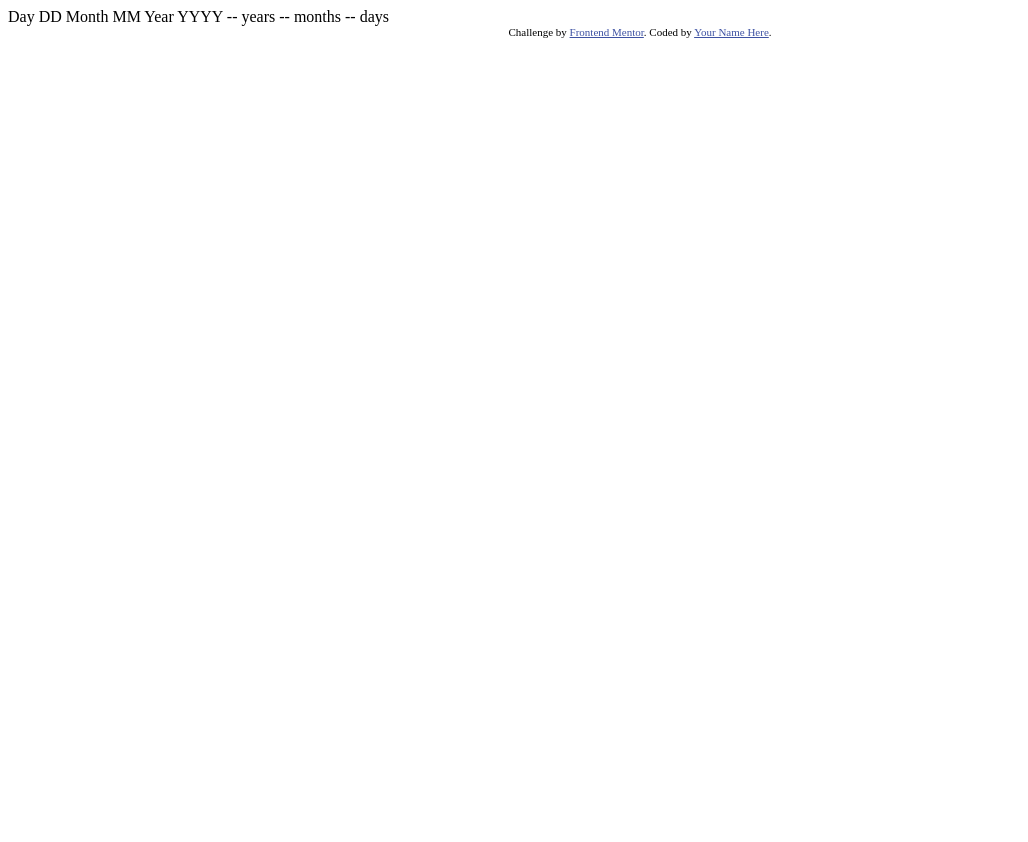
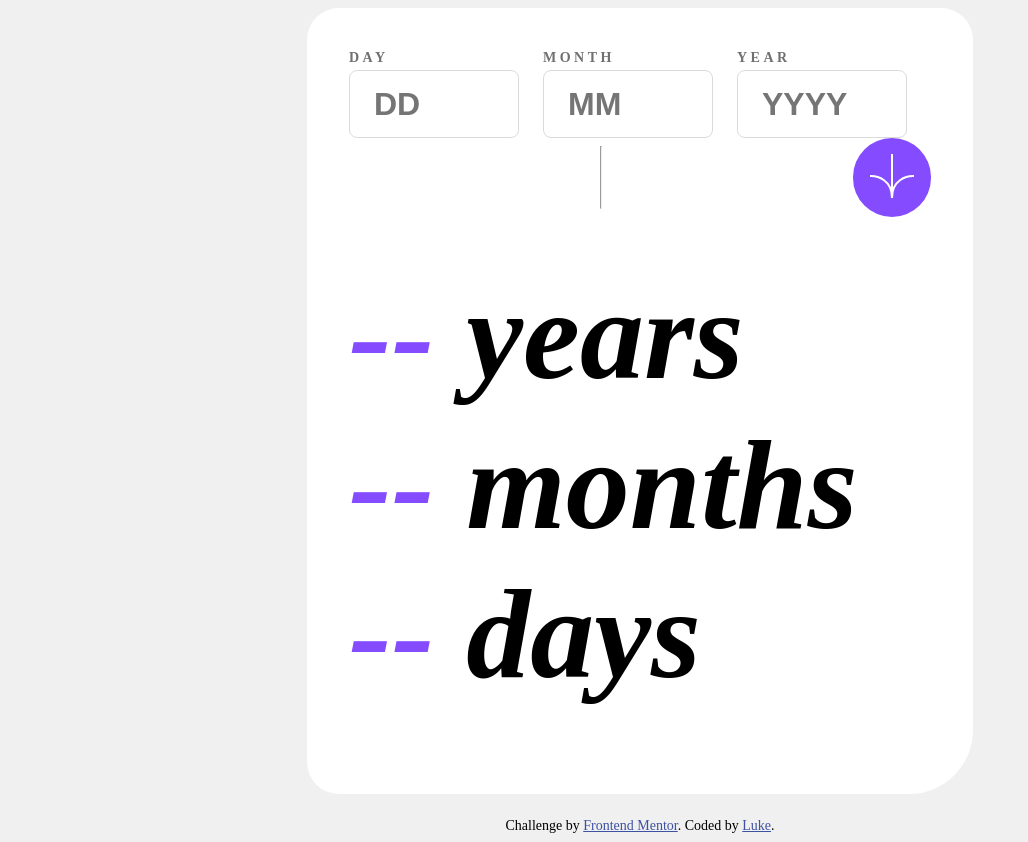
Before and after one commit to heisluke/frontend-mentor-challenges, a plain HTML site: page age-calculator-app-main/index.html in a window 1280 px wide. Shown: the whole page, without its empty margins (0-1028 px from the left). Before the commit the page ends 800 px from the top, so only its background shows below. Drawn offline with Linux system fonts and the light colour scheme.

Commit message:
ui tweaks

```diff
--- a/age-calculator-app-main/index.html
+++ b/age-calculator-app-main/index.html
@@ -3,35 +3,58 @@
 <head>
   <meta charset="UTF-8">
   <meta name="viewport" content="width=device-width, initial-scale=1.0"> <!-- displays site properly based on user's device -->
-
+  <link rel="stylesheet" href="main.css">
   <link rel="icon" type="image/png" sizes="32x32" href="./assets/images/favicon-32x32.png">
 
   <title>Frontend Mentor | Age calculator app</title>
 
   <!-- Feel free to remove these styles or customise in your own stylesheet 👍 -->
   <style>
-    .attribution { font-size: 11px; text-align: center; }
+    .attribution { font-size: 14px; text-align: center; margin-top: 24px;}
     .attribution a { color: hsl(228, 45%, 44%); }
   </style>
   </head>
     <body>
+      <div class="main">
 
-  Day
-  DD
+        <div class="container">
 
-  Month
-  MM
+          <div class="form-line">
+            <div>
+              <label for="day">Day</label>
+              <input type="text" id="day" name="day" placeholder="DD">
+            </div>
 
-  Year
-  YYYY
+            <div>
+              <label for="month">Month</label>
+              <input type="text" id="month" name="month" placeholder="MM">
+            </div>
 
-  -- years
-  -- months
-  -- days
+            <div>
+              <label for="year">Year</label>
+              <input type="text" id="year" name="year" placeholder="YYYY">
+            </div>
+          </div>
+
+          <div class="button-divider">
+             <hr>
+             <button><img src="/age-calculator-app-main/assets/images/icon-arrow.svg" alt="Convert Arrow Button"></button>
+          </div>
+
+          <div class="results">
+            <h1> <span class="convertio">--</span> years</h1>
+            <h1> <span class="convertio">--</span> months</h1>
+            <h1> <span class="convertio">--</span> days</h1>
+          </div>
+
+        </div>
+
+      </div>
+
 
       <div class="attribution">
         Challenge by <a href="https://www.frontendmentor.io?ref=challenge" target="_blank">Frontend Mentor</a>.
-    Coded by <a href="#">Your Name Here</a>.
+        Coded by <a href="https://bento.me/lou">Luke</a>.
       </div>
     </body>
 </html>
--- /dev/null
+++ b/age-calculator-app-main/main.css
@@ -0,0 +1,79 @@
+/*@import url('https://fonts.googleapis.com/css2?family=Poppins:ital,wght@0,400;0,700;0,800;1,400;1,700;1,800&display=swap');*/
+
+
+html {
+    font-family: Poppins;
+    background-color: hsl(0, 0%, 94%);
+}
+
+.main {
+    display: flex;
+    justify-content: center;
+    align-items: end;
+}
+
+.container {
+
+    padding: 42px;
+    background-color: #ffffff;
+    border-radius: 32px 32px 64px 32px ;
+}
+
+label {
+    color: hsl(0, 1%, 44%);
+    text-transform: uppercase;
+    display: block;
+    padding-bottom: 4px;
+    letter-spacing: 0.25em;
+}
+
+
+input {
+    height: 42px;
+    font-size: 32px;
+    font-weight: 700;
+    padding: 12px 24px;
+    font-family: 'Poppins', sans-serif;
+    width: 120px;
+    border-radius: 8px;
+    border: 1px solid hsl(0, 0%, 86%);
+}
+
+.form-line {
+    display: flex;
+}
+
+.form-line div {
+    padding-right: 24px;
+}
+
+.form-line label {
+    font-weight: 700;
+    font-size: 14px;
+}
+
+.button-divider {
+    display: flex;
+}
+
+h1 .convertio {
+    color: hsl(259, 100%, 65%);
+}
+
+h1 {
+    font-size: 128px;
+    line-height: 50%;
+    font-weight: 800;
+    font-style: italic;
+}
+
+.results {
+    margin-top: 42px;
+}
+
+button {
+    border: none;
+    background-color: hsl(259, 100%, 65%);
+    border-radius: 200px;
+    padding: 16px;
+}
```
Lines whose indentation alone changed are shown as unchanged.
